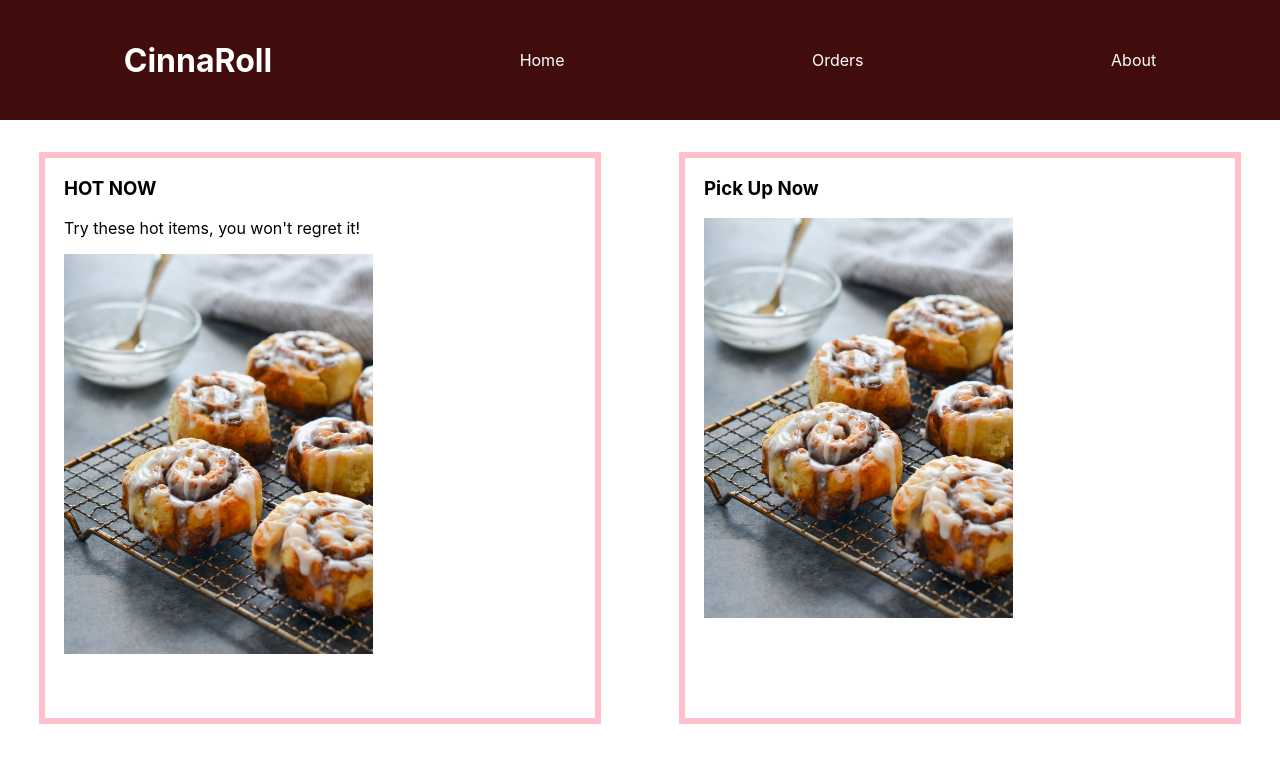
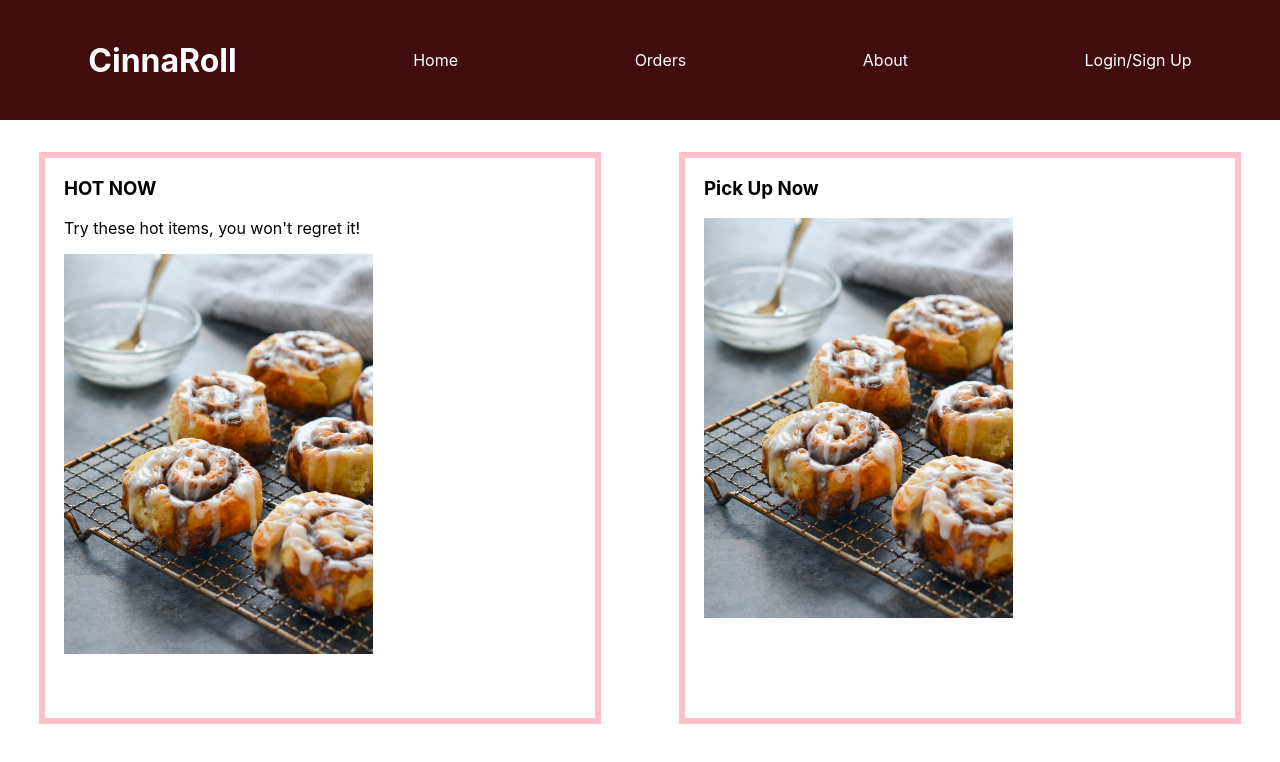
Before and after one commit to masonwaller/cinnamon, a React (Create React App) app: page / in a window 1280 px wide. Shown: the top 762 px of the page. Built offline with nearby package versions, Linux system fonts and the light colour scheme.

Commit message:
fixed navbar to have login link

```diff
--- a/src/App.js
+++ b/src/App.js
@@ -5,6 +5,7 @@ import { Route, Switch } from "react-router-dom";
 import Home from "./components/Home.js";
 import About from "./components/About.js";
 import Orders from "./components/Orders.js";
+import Login from "./components/Login.js";
 
 function App() {
   return (
@@ -14,6 +15,7 @@ function App() {
         <Route path="/" component={Home} exact />
         <Route path="/about" component={About} />
         <Route path="/orders" component={Orders} />
+        <Route path="/account" component={Login} />
         <Route component={Error} />
       </Switch>
     </div>
--- /dev/null
+++ b/src/components/Login.js
@@ -0,0 +1,5 @@
+import React from "react";
+
+export default function Login() {
+  return <div></div>;
+}
--- a/src/components/Navbar.js
+++ b/src/components/Navbar.js
@@ -15,6 +15,9 @@ function App() {
       <Link to="/about" style={{ textDecoration: "none" }}>
         <p className="p">About</p>
       </Link>
+      <Link to="/account" style={{ textDecoration: "none" }}>
+        <p className="p">Login/Sign Up</p>
+      </Link>
     </div>
   );
 }
```
